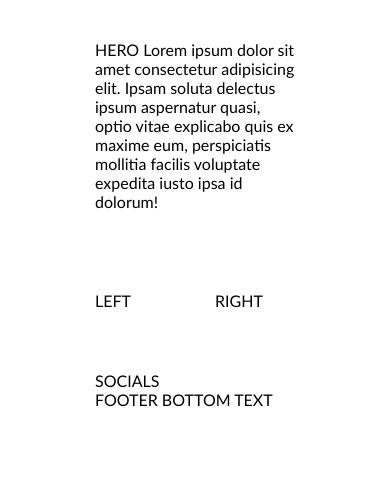
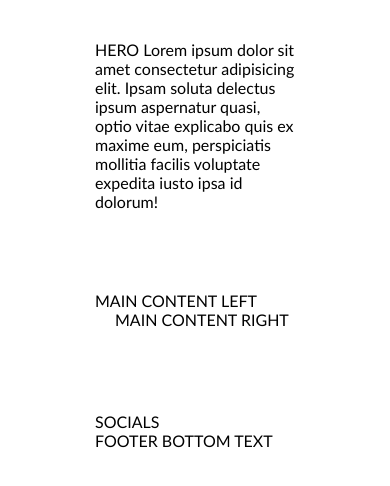
Before and after one commit to Natalike/45grupe_Coming-Soon, a website: page index.html in a window 390 px wide. Drawn offline with Linux system fonts and the light colour scheme.

Commit message:
Main content column

```diff
--- a/css/base/layout.css
+++ b/css/base/layout.css
@@ -3,6 +3,7 @@
 }
 
 .row {
+    display: inline-block;
     width: 1000px;
     margin: 0 calc((100% - 1000px) / 2);
 }
@@ -10,6 +11,16 @@
 .row-short {
     width: 600px;
     margin: 0 calc((100% - 600px) / 2);
+}
+
+.column {
+    width: 50%;
+    float: left;
+}
+
+.column-right {
+    width: 40%;
+    margin-left: 10%;
 }
 
 @media (max-width: 1100px) {
@@ -24,6 +35,10 @@
         width: 600px;
         margin: 0 calc((100% - 600px) / 2);
     }
+    .column {
+        width: 100%;
+        margin: 0;
+    }
 }
 
 @media (max-width: 700px) {
@@ -31,6 +46,9 @@
     .row-short {
         width: 400px;
         margin: 0 calc((100% - 400px) / 2);
+    }
+    .column {
+        width: 100%;
     }
 }
 
--- a/index.html
+++ b/index.html
@@ -25,8 +25,8 @@
 
         <section class="container">
             <div class="row">
-                <div class="column-left">LEFT</div>
-                <div class="column-right">RIGHT</div>
+                <div class="column">MAIN CONTENT LEFT</div>
+                <div class="column column-right">MAIN CONTENT RIGHT</div>
             </div>
         </section>
     </main>
```
